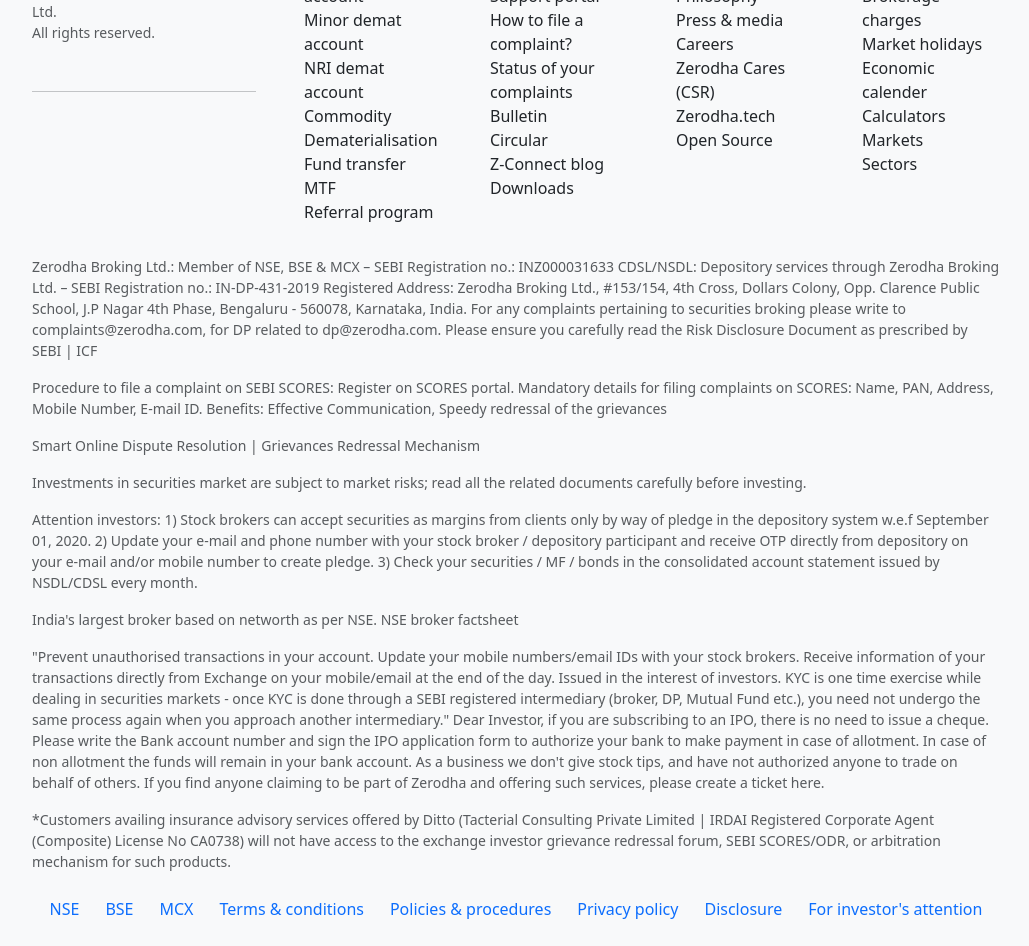
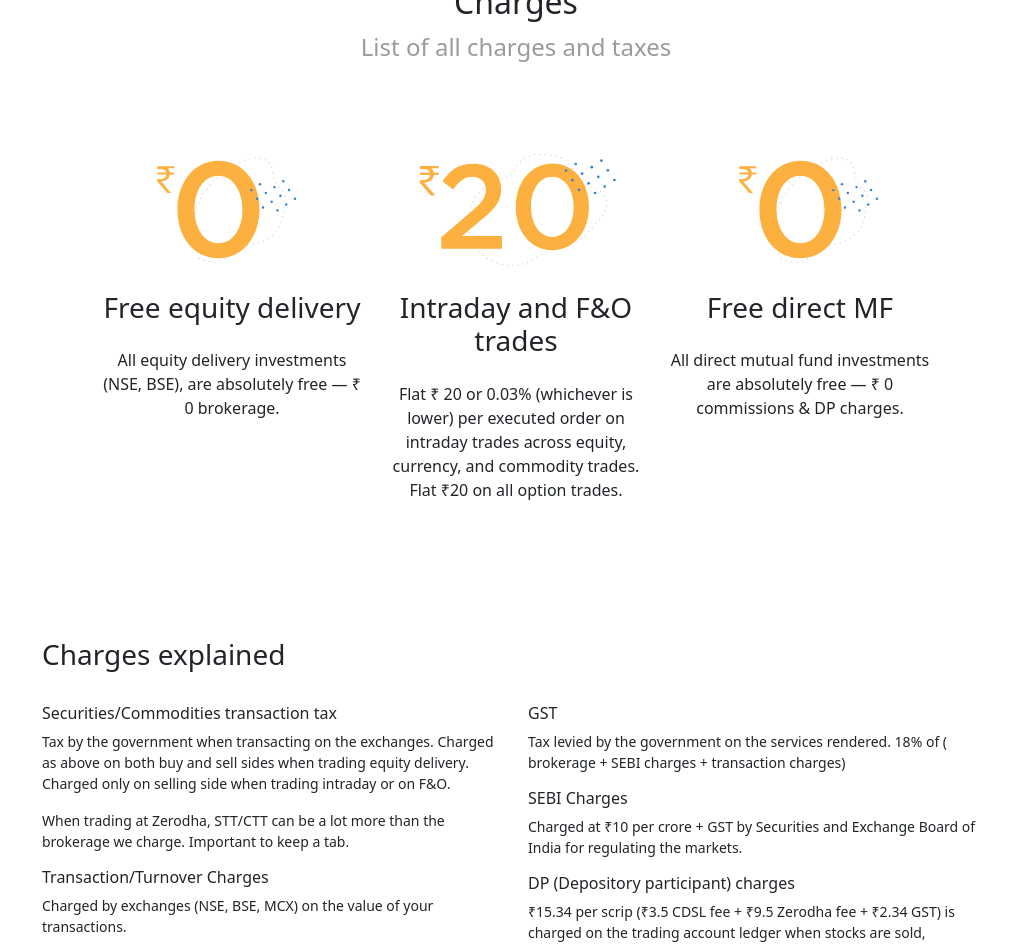
Before and after one commit to techmuskan/Stock_Platform, a React (Vite) app in the folder frontend/: page /pricing in a window 1280 px wide. Shown: the part 180-1126 px from the top of the page, without its empty margins (124-1153 px from the left). Built offline with nearby package versions, Linux system fonts and the light colour scheme.

Commit message:
50% pricingPage done

```diff
--- /dev/null
+++ b/frontend/src/landing_page/pricing/ChargesExplained.jsx
@@ -0,0 +1,83 @@
+import React from 'react'
+
+const ChargesExplained = () => {
+  return (
+    <div className="container p-5">
+      <div className="row px-5">
+        <h1 className='h3 py-4'>Charges explained</h1>
+        <div className="col-6">
+          <h6>Securities/Commodities transaction tax</h6>
+          <p className='small'>Tax by the government when transacting on the exchanges. Charged as above on both buy and sell sides when trading equity delivery. Charged only on selling side when trading intraday or on F&O.</p>
+          <p className='small'>When trading at Zerodha, STT/CTT can be a lot more than the brokerage we charge. Important to keep a tab.</p>
+          <h6>Transaction/Turnover Charges</h6>
+          <p className='small'>Charged by exchanges (NSE, BSE, MCX) on the value of your transactions.</p>
+          <p className='small'>BSE has revised transaction charges in XC, XD, XT, Z and ZP groups to ₹10,000 per crore w.e.f 01.01.2016. (XC and XD groups have been merged into a new group X w.e.f 01.12.2017)</p>
+          <p className='small'>BSE has revised transaction charges in SS and ST groups to ₹1,00,000 per crore of gross turnover.</p>
+          <p className='small'>BSE has revised transaction charges for group A, B and other non exclusive scrips (non-exclusive scrips from group E, F, FC, G, GC, W, T) at ₹375 per crore of turnover on flat rate basis w.e.f. December 1, 2022.</p>
+          <p className='small'>BSE has revised transaction charges in M, MT, TS and MS groups to ₹275 per crore of gross turnover.</p>
+          <h6>Call & trade</h6>
+          <p className='small'>Additional charges of ₹50 per order for orders placed through a dealer at Zerodha including auto square off orders.</p>
+          <h6>Stamp charges</h6>
+          <p className='small'>Stamp charges by the Government of India as per the Indian Stamp Act of 1899 for transacting in instruments on the stock exchanges and depositories.</p>
+          <h6>NRI brokerage charges</h6>
+          <ul className='small'>
+            <li>For a non-PIS account, 0.5% or ₹50 per executed order for equity and F&O (whichever is lower).</li>
+            <li>For a PIS account, 0.5% or ₹200 per executed order for equity (whichever is lower).</li>
+            <li>₹500 + GST as yearly account maintenance charges (AMC) charges.</li>
+          </ul>
+          <h6>Account with debit balance</h6>
+          <p className='small'>If the account is in debit balance, any order placed will be charged ₹40 per executed order instead of ₹20 per executed order.</p>
+          <h6 className='small'>Charges for Investor's Protection Fund Trust (IPFT) by NSE</h6>
+          <ul className='small'>
+            <li>Equity and Futures - ₹10 per crore + GST of the traded value.</li>
+            <li>Options - ₹50 per crore + GST traded value (premium value).</li>
+            <li>Currency - ₹0.05 per lakh + GST of turnover for Futures and ₹2 per lakh + GST of premium for Options.</li>
+          </ul>
+          <h6>Margin Trading Facility (MTF)</h6>
+          <ul className='small'>
+            <li>MTF Interest: 0.04% per day (₹40 per lakh) on the funded amount. The interest is applied from T+1 day until the day MTF stocks are sold.</li>
+            <li>MTF Brokerage: 0.3% or Rs. 20/executed order, whichever is lower.</li>
+            <li>MTF pledge charge: ₹15 + GST per pledge and unpledge request per ISIN.</li>
+          </ul>
+        </div>
+        <div className="col-6">
+          <h6>GST</h6>
+          <p className="small">Tax levied by the government on the services rendered. 18% of ( brokerage + SEBI charges + transaction charges)</p>
+          <h6>SEBI Charges</h6>
+          <p className="small">Charged at ₹10 per crore + GST by Securities and Exchange Board of India for regulating the markets.</p>
+          <h6>DP (Depository participant) charges</h6>
+          <p className="small">₹15.34 per scrip (₹3.5 CDSL fee + ₹9.5 Zerodha fee + ₹2.34 GST) is charged on the trading account ledger when stocks are sold, irrespective of quantity.</p>
+          <p className="small">Female demat account holders (as first holder) will enjoy a discount of ₹0.25 per transaction on the CDSL fee.</p>
+          <p className="small">Debit transactions of mutual funds & bonds get an additional discount of ₹0.25 on the CDSL fee.</p>
+          <h6>Pledging charges</h6>
+          <p className="small">₹30 + GST per pledge request per ISIN.</p>
+          <h6>AMC (Account maintenance charges)</h6>
+          <p className="small">For BSDA demat account: Zero charges if the holding value is less than ₹4,00,000. To learn more about BSDA, <a href="" className='text-decoration-none'>Click here</a></p>
+          <p className="small">For non-BSDA demat accounts: ₹300/year + 18% GST charged quarterly (90 days). To learn more about AMC, <a href="" className='text-decoration-none'>Click here</a></p>
+          <h6>Corporate action order charges</h6>
+          <p className="small">₹20 plus GST will be charged for OFS / buyback / takeover / delisting orders placed through Console.</p>
+          <h6>Off-market transfer charges</h6>
+          <p className="small">₹25 per transaction.</p>
+          <h6>Physical CMR request</h6>
+          <p className="small">First CMR request is free. ₹20 + ₹100 (courier charge) + 18% GST for subsequent requests.</p>
+          <h6>Payment gateway charges</h6>
+          <p className="small">₹9 + GST (Not levied on transfers done via UPI)</p>
+          <h6>Delayed Payment Charges</h6>
+          <p className="small">Interest is levied at 18% a year or 0.05% per day on the debit balance in your trading account. <a href="" className='text-decoration-none'>Learn More.</a></p>
+          <h6>Trading using 3-in-1 account with block functionality</h6>
+          <ul className="small">
+            <li>Delivery & MTF Brokerage: 0.5% per executed order.</li>
+            <li>Intraday Brokerage: 0.05% per executed order.</li>
+          </ul>
+        </div>
+
+        <h6 className='pt-2'>Disclaimer</h6>
+        <p className='small'>
+          For Delivery based trades, a minimum of ₹0.01 will be charged per contract note. Clients who opt to receive physical contract notes will be charged ₹20 per contract note plus courier charges. Brokerage will not exceed the rates specified by SEBI and the exchanges. All statutory and regulatory charges will be levied at actuals. Brokerage is also charged on expired, exercised, and assigned options contracts. Free investments are available only for our retail individual clients. Companies, Partnerships, Trusts, and HUFs need to pay 0.1% or ₹20 (whichever is less) as delivery brokerage. A brokerage of 0.25% of the contract value will be charged for contracts where physical delivery happens. For netted off positions in physically settled contracts, a brokerage of 0.1% will be charged.
+        </p>
+      </div>
+    </div>
+  )
+}
+
+export default ChargesExplained
--- a/frontend/src/landing_page/pricing/Hero.jsx
+++ b/frontend/src/landing_page/pricing/Hero.jsx
@@ -2,8 +2,30 @@
 
 const Hero = () => {
   return (
-    <div>
-
+    <div className="container p-5">
+      <div className="row p-5 text-center">
+        <h1 className='h2'>Charges</h1>
+        <p className='fs-4' style={{color:"#9B9B9B"}}>List of all charges and taxes</p>
+      </div>
+      <div className="row px-5 d-flex flex-row justify-content-center gap-5">
+        <img src="media/pricing0.svg" alt="" style={{width:"25%"}}  />
+        <img src="media/intradayTrades.svg" alt="" style={{width:"25%"}} />
+        <img src="media/pricing0.svg" alt="" style={{width:"25%"}} />
+      </div>
+      <div className="row text-center px-5 mx-5">
+        <div className="col-4">
+          <h1 className='h3 pb-3'>Free equity delivery</h1>
+          <p>All equity delivery investments (NSE, BSE), are absolutely free — ₹ 0 brokerage.</p>
+        </div>
+        <div className="col-4">
+          <h1 className='h3 pb-3'>Intraday and F&O trades</h1>
+          <p>Flat ₹ 20 or 0.03% (whichever is lower) per executed order on intraday trades across equity, currency, and commodity trades. Flat ₹20 on all option trades.</p>
+        </div>
+        <div className="col-4">
+          <h1 className='h3 pb-3'>Free direct MF</h1>
+          <p>All direct mutual fund investments are absolutely free — ₹ 0 commissions & DP charges.</p>
+        </div>
+      </div>
     </div>
   )
 }
--- a/frontend/src/landing_page/pricing/PricingPage.jsx
+++ b/frontend/src/landing_page/pricing/PricingPage.jsx
@@ -1,11 +1,13 @@
 import React from 'react'
-import Hero from '../about/Hero'
+import Hero from './Hero'
+import ChargesExplained from './ChargesExplained'
 
 const PricingPage = () => {
   return (
-    <div>
-
-    </div>
+    <>
+    <Hero/>
+    <ChargesExplained/>
+    </>
   )
 }
 
```
Also changed, not shown: frontend/src/landing_page/pricing/Brokerage.jsx (deleted, +0 -11 lines).
